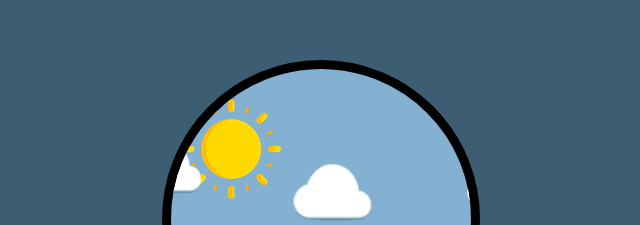
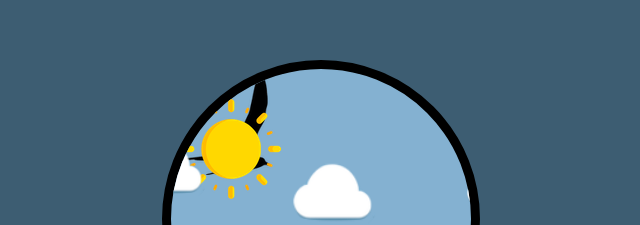
Before and after one commit to techMedMau/cssAnimation, a plain HTML site: page index.html in a window 1280 px wide. Shown: the part 181-406 px from the top of the page, without its empty margins (319-959 px from the left). Drawn offline with Linux system fonts and the light colour scheme.

Commit message:
Update index.html
add bird image

```diff
--- a/index.html
+++ b/index.html
@@ -16,7 +16,7 @@
       <img class="cloud1" src="./image/cloud.png" alt="cloud" />
       <img class="cloud2" src="./image/cloud.png" alt="cloud" />
       <img class="cloud3" src="./image/cloud.png" alt="cloud" />
-      <!-- <img class="bird" src="./image/bird.png" alt="bird" /> -->
+      <img class="bird" src="./image/bird.png" alt="bird" />
 
     </div>
   </body>
```
